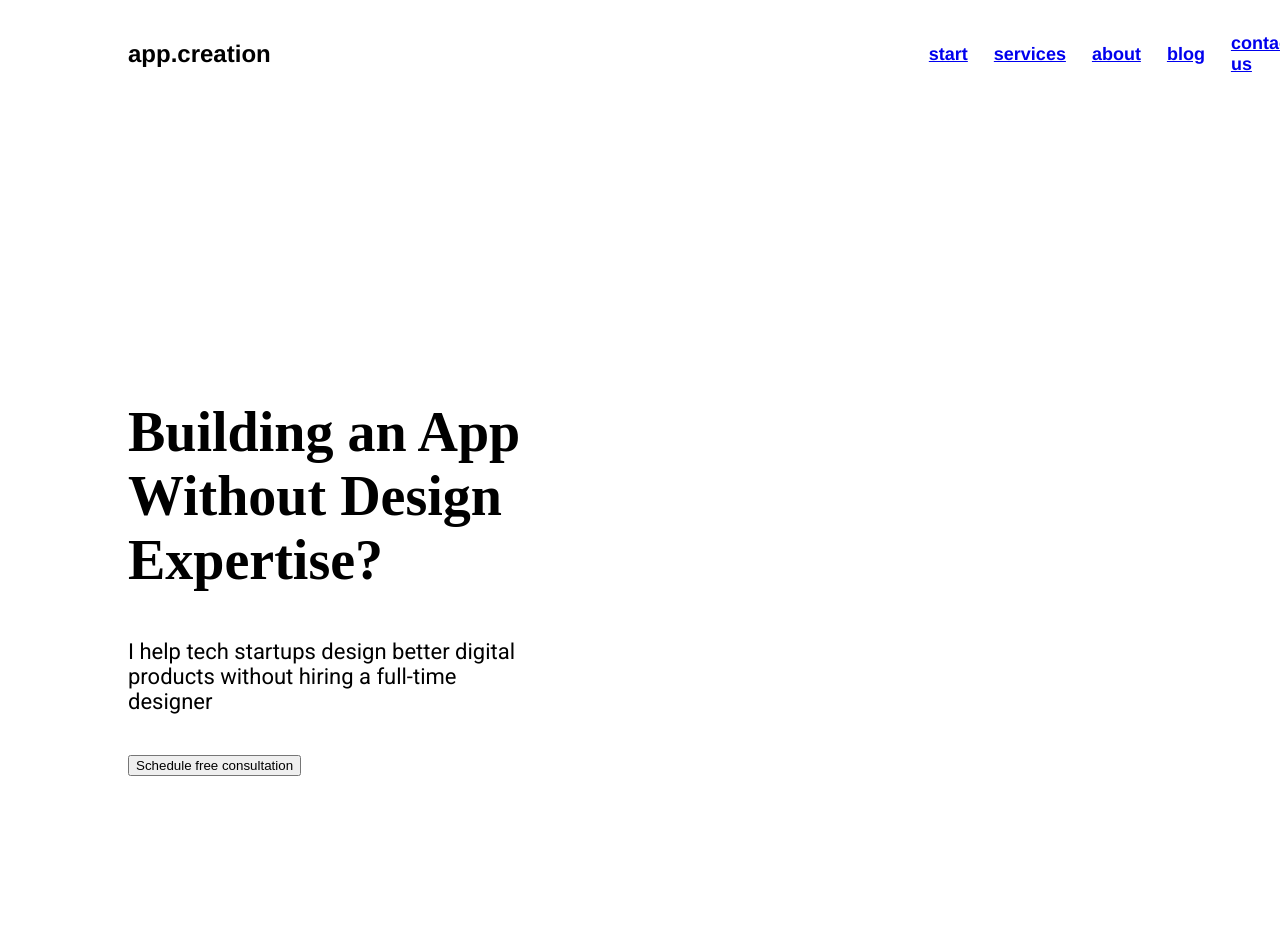
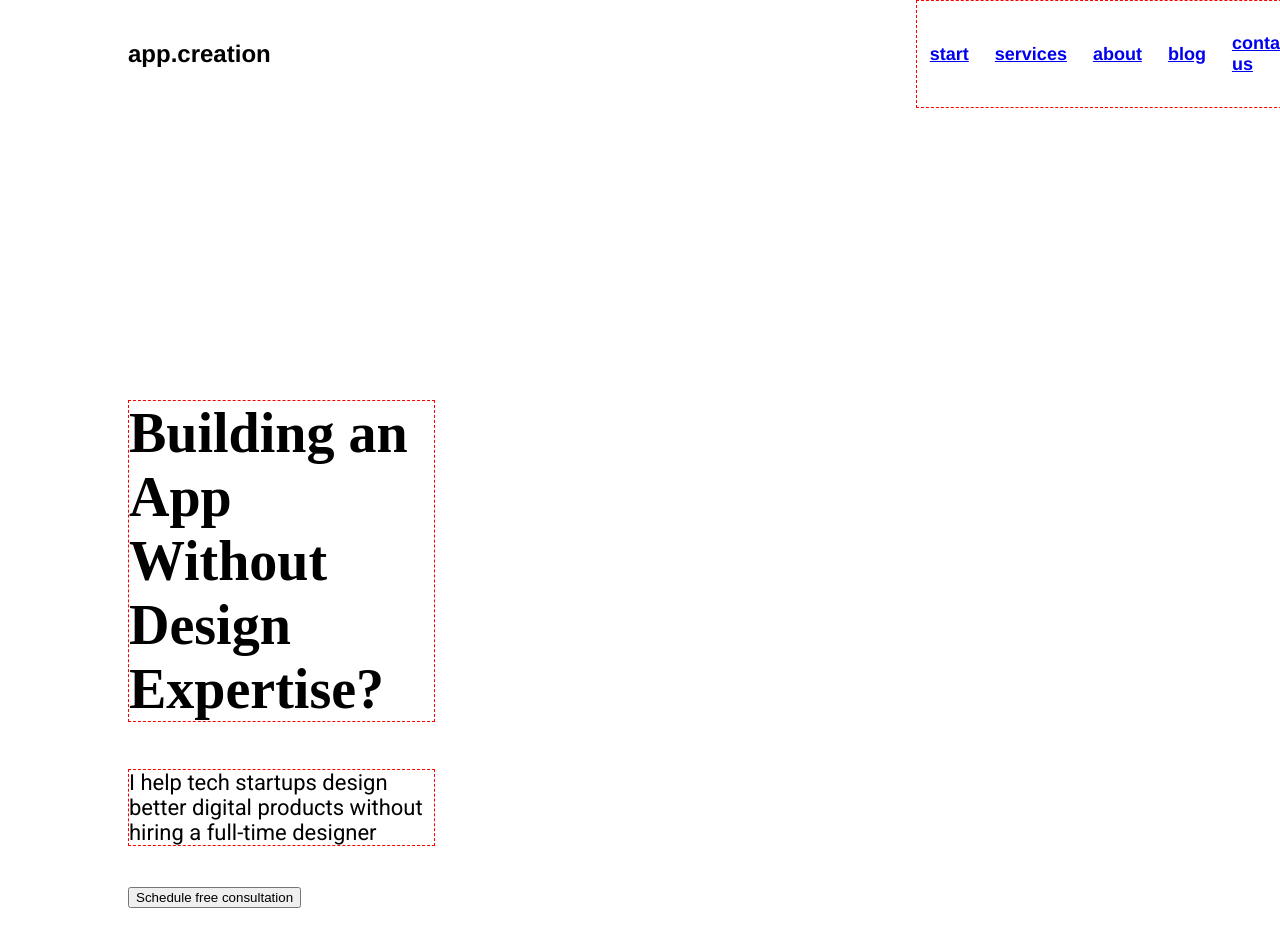
Before and after one commit to WebHeroSchool/DFrumProdject, a plain HTML site: page index.html in a window 1280 px wide. Drawn offline with Linux system fonts and the light colour scheme.

Commit message:
поправил значение у .main-content

```diff
--- a/style.css
+++ b/style.css
@@ -25,6 +25,7 @@ body {
 	display: flex;
 	align-items: center;
 	font-size: 18px;
+	border: dashed 1px red;
 }
 
 .menu__item {
@@ -42,7 +43,7 @@ body {
 
 .main-content {
 	padding: 246px 0;
-	margin-right: 61%;
+	width: 30%;
 }
 
 .main-content__title {
@@ -51,10 +52,12 @@ body {
 	font-weight: bold;
 	display: flex;
 	align-items: center;
+	border: dashed 1px red;
 }
 
 .main-content__discription {
 	font-family: Roboto;
 	font-size: 22px;
 	margin: 40px 0 41px 0;
+	border: dashed 1px red;
 }
```
